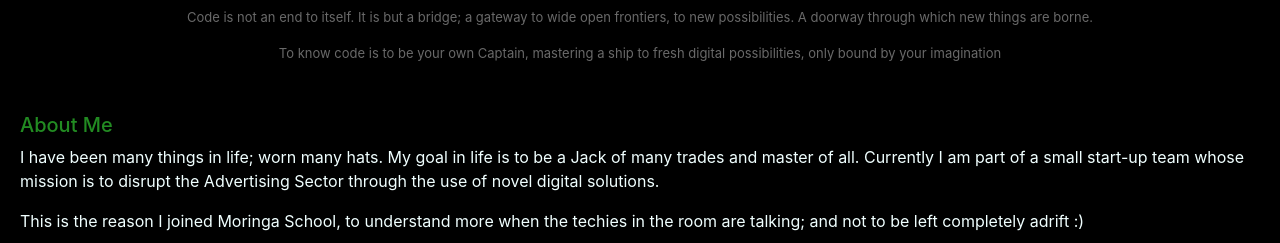
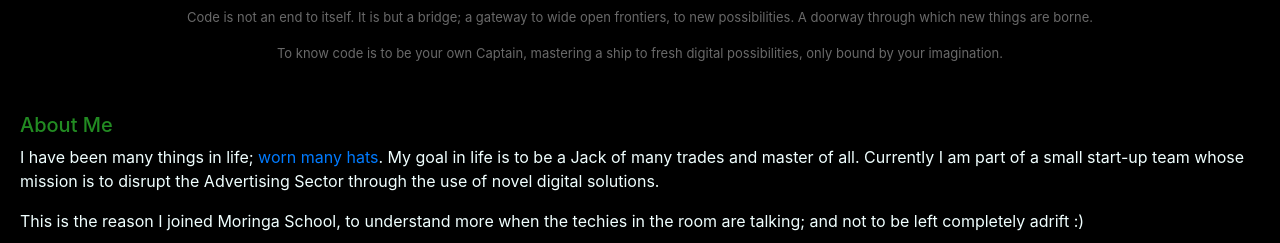
Before and after one commit to NdegwaG/ip-1, a plain HTML site: page index.html in a window 1280 px wide. Shown: the part 390-633 px from the top of the page. Drawn offline with nearby package versions, Linux system fonts and the light colour scheme.

Commit message:
updated About me section to include linkedin link

```diff
--- a/index.html
+++ b/index.html
@@ -14,12 +14,12 @@
 
     <div class="intro">
       <p>Code is not an end to itself. It is but a bridge; a gateway to wide open frontiers, to new possibilities. A doorway through which new things are borne.</p>
-      <p> To know code is to be your own Captain, mastering a ship to fresh digital possibilities, only bound by your imagination</p>
+      <p> To know code is to be your own Captain, mastering a ship to fresh digital possibilities, only bound by your imagination.</p>
     </div>
 
     <div class="main-body">
       <h5>About Me</h5>
-      <p> I have been many things in life; worn many hats. My goal in life is to be a Jack of many trades and master of all. Currently I am part of a small start-up team whose mission is to disrupt the Advertising Sector through the use of novel digital solutions.</p>
+      <p> I have been many things in life; <a href="https://www.linkedin.com/in/ndegwagethaiga/">worn many hats</a>. My goal in life is to be a Jack of many trades and master of all. Currently I am part of a small start-up team whose mission is to disrupt the Advertising Sector through the use of novel digital solutions.</p>
       <p>This is the reason I joined Moringa School, to understand more when the techies in the room are talking; and not to be left completely adrift :)</p>
       <p>So far, the journey has been intense, but immensely rewarding. I look forward to many more adventures.</p>
       <p>Land Ahoy!!!!</p>
```
